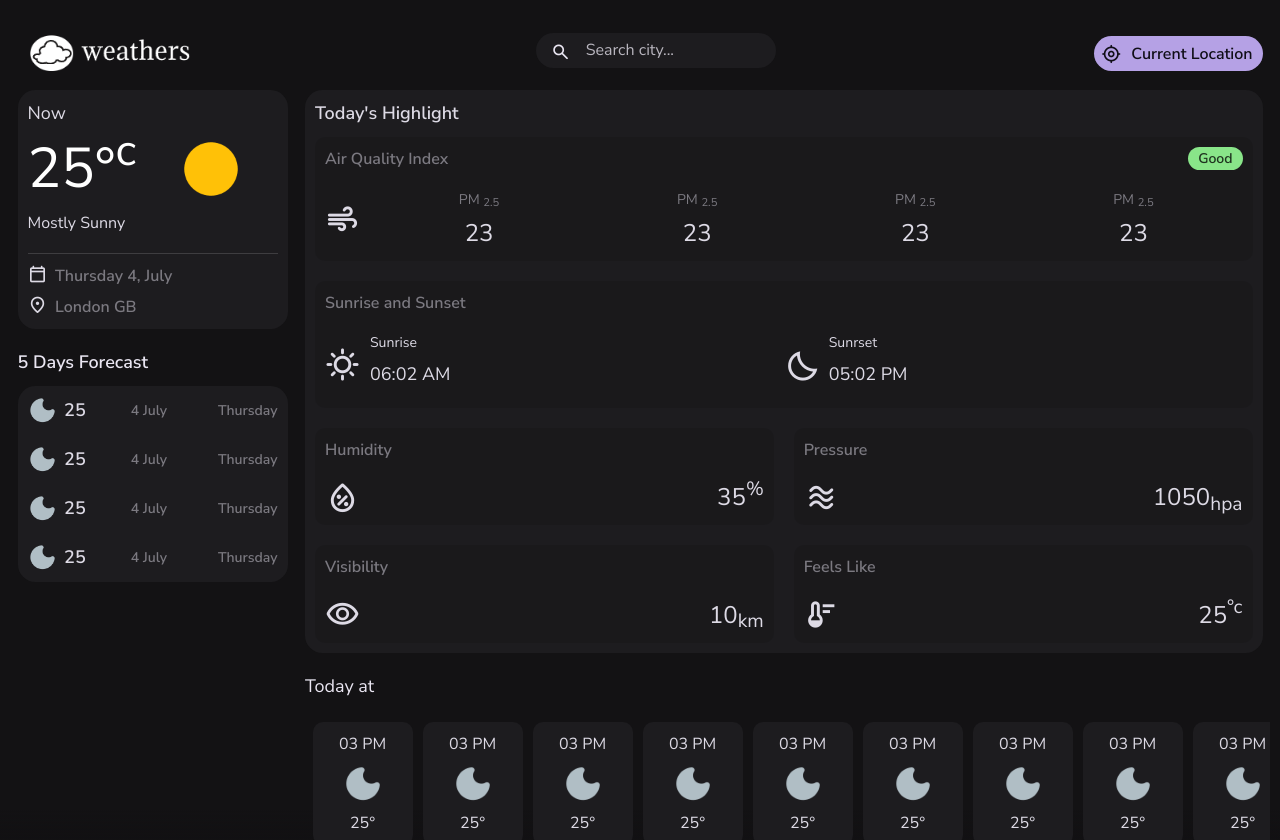
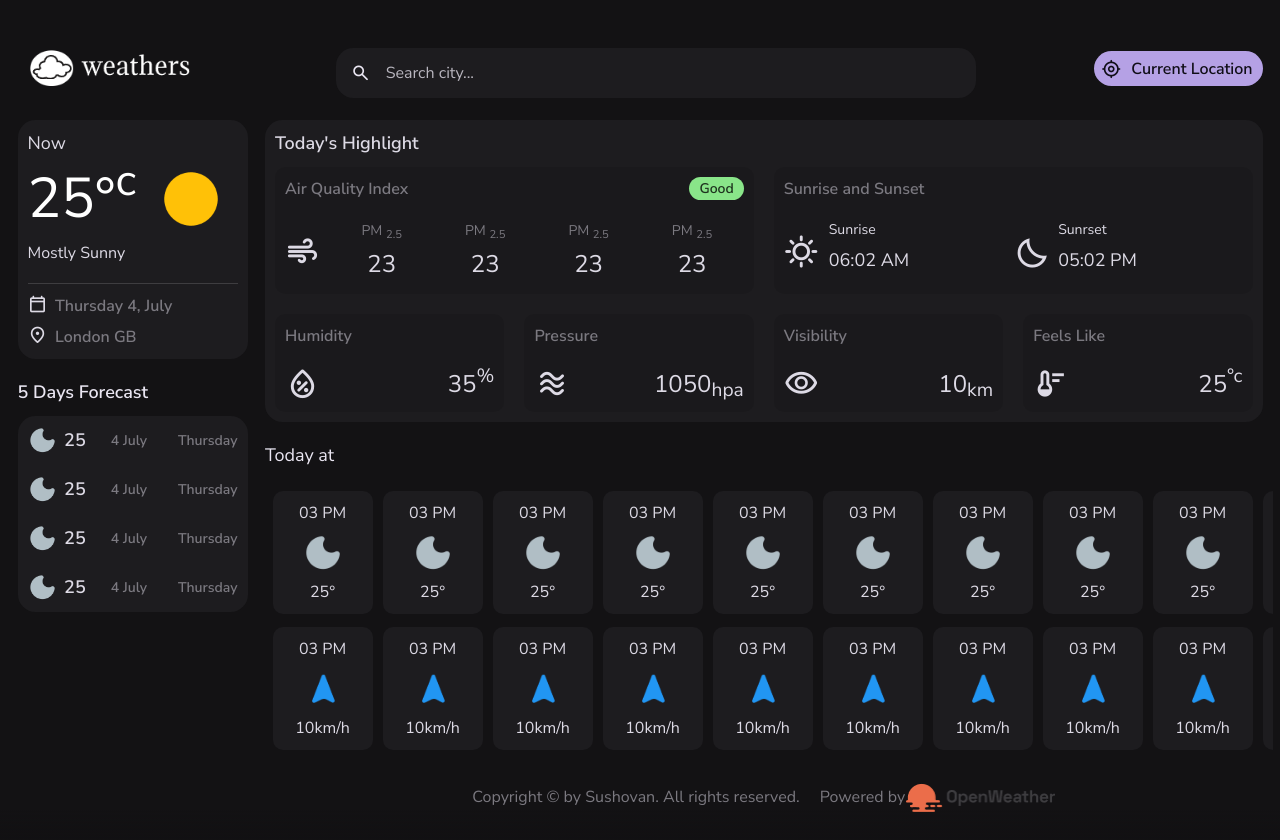
Before and after one commit to Ghosh-95/weather-app-react-tailwind, a React (Vite) app: page / in a window 1280 px wide. Built offline with nearby package versions, Linux system fonts and the light colour scheme.

Commit message:
fix: fising styling - 2

```diff
--- a/src/App.jsx
+++ b/src/App.jsx
@@ -8,11 +8,11 @@ function App() {
     return (
         <>
             <Header />
-            <main className="md:h-[calc(100vh-5rem)] h-[calc(100svh-6rem)]">
+            <main className="md:h-[calc(100vh-5rem)] h-[calc(100svh-6rem)] lg:h-[calc(100vh-8rem)]">
 
                 {/* change the grid cols if any error occurred */}
                 <article
-                    className="container relative grid gap-6 grid-cols-[minmax(0,1fr)] md:pt-0 md:grid-cols-[27rem_minmax(0,1fr)] md:gap-7 items-start h-full overflow-y-auto before:content-[''] before:absolute before:bottom-0 before:left-0 before:h-[3rem] before:w-full before:pointer-events-none before:bg-gradient-1 before:-z-[1]">
+                    className="container relative grid gap-6 grid-cols-[minmax(0,1fr)] md:pt-0 md:grid-cols-[27rem_minmax(0,1fr)] lg:grid-cols-[23rem_minmax(0,1fr)] md:gap-7 items-start h-full overflow-y-auto before:content-[''] before:absolute before:bottom-0 before:left-0 before:h-[3rem] before:w-full before:pointer-events-none before:bg-gradient-1 before:-z-[1]">
 
                     <ContentLeft />
                     <ContentRight />
--- a/src/componenets/ContentRight.jsx
+++ b/src/componenets/ContentRight.jsx
@@ -4,7 +4,7 @@ import HourlyForecast from "./HourlyForecast";
 
 export default function ContentRight() {
     return (
-        <div>
+        <div className="">
             <Highlight />
 
             <HourlyForecast />
--- a/src/componenets/Header.jsx
+++ b/src/componenets/Header.jsx
@@ -5,7 +5,7 @@ export default function Header() {
     const [searching, setSearching] = useState(false);
 
     return (
-        <header className="lg:relative lg:h-[9rem] lg:top-0">
+        <header className="lg:h-[12rem] lg:relative lg:z-[4] lg:top-0">
             <div className="container lg:h-full lg:pb-0 flex justify-between items-center">
                 <a href="#">
                     <img
@@ -14,11 +14,11 @@ export default function Header() {
                 </a>
 
                 {/* data search view */}
-                <div className={`fixed left-0 top-0 w-full h-[100svh] md:h-[100vh] bg-surface text-surfaceOn z-10 ${isSearrchViewActive ? 'search-view-clip-active' : 'search-view-clip'} lg:[all:unset] search-view`}>
+                <div className={`fixed left-0 top-0 w-full h-[100svh] md:h-[100vh] lg: bg-surface text-surfaceOn z-[4] ${isSearrchViewActive ? 'search-view-clip-active' : 'search-view-clip'} lg:[all:unset] lg:z-50 search-view`}>
                     {/* search wrapper */}
                     <form action=""
                         id="search-field"
-                        className={`relative border-b border-outline border-solid lg:border-none search-loader ${searching ? 'before:block' : 'before:hidden'} mb-3`}>
+                        className={`relative border-b border-outline border-solid lg:border-none search-loader ${searching ? 'before:block' : 'before:hidden'} mb-3 lg:w-[50vw] lg:h-14 lg:rounded-28`}>
 
                         <label htmlFor="search-bar">
                             <input
@@ -27,23 +27,26 @@ export default function Header() {
                                 onKeyUp={() => setTimeout(() => {
                                     setSearching(false);
                                 }, 500)}
-
-                                className="h-20 leading-[5rem] pl-[5rem] pr-4 placeholder:text-surfaceVariantOn-2 search lg:bg-surface lg:h-14 lg:rounded-28"
+                                onClick={() => setSearchViewActive(true)}
+                                className="h-20 leading-[5rem] pl-[5rem] pr-4 placeholder:text-surfaceVariantOn-2 search lg:bg-surface lg:rounded-28"
                                 autoComplete="off" />
 
-                            <span className={`m-icon hidden lg:block absolute top-[1.9rem] -translate-x-1/2 -translate-y-1/2 left-[2.5rem]`}>search</span>
+                            <span className={`m-icon hidden lg:block absolute top-[2.5rem] -translate-x-1/2 -translate-y-1/2 left-[2.5rem]`}>search</span>
                         </label>
 
                         <button className="icon-btn lg:hidden bg-transparent leading-icon has-state absolute -top-[2.3rem] -translate-x-1/2 -translate-y-1/2 left-[2.5rem]" aria-label="close-search"
-                            onClick={() => setSearchViewActive(false)}>
+                            onClick={(e) => {
+                                e.preventDefault();
+                                setSearchViewActive(false);
+                            }}>
                             <span className="m-icon lg:block">arrow_back</span>
                         </button>
                     </form>
 
                     {/* search result, data-search-result */}
-                    <div className={`${isSearrchViewActive ? 'lg:block' : 'lg-hidden'} search-result`}>
+                    <div className={`${setSearchViewActive ? 'lg:block' : 'lg:hidden'} search-result`}>
                         {/* view list, data-search-list */}
-                        <ul className="pt-2 pb-4 lg:bg-surface large-view-list z-[99999999]">
+                        <ul className="pt-2 pb-4 lg:bg-surface large-view-list">
                             {/* view-item */}
                             <li className="relative h-[5.2rem] flex justify-start items-center gap-4 pl-4 pr-6 mb-8">
                                 {/* icon */}
@@ -58,7 +61,22 @@ export default function Header() {
                                 </div>
 
                                 {/* data-search-toggler */}
-                                <a href="#" id="item-link" className="has-state"></a>
+                                <a href="#" className="has-state item-link"></a>
+                            </li>
+                            <li className="relative h-[5.2rem] flex justify-start items-center gap-4 pl-4 pr-6 mb-8">
+                                {/* icon */}
+                                <span className="m-icon text-surfaceVariantOn">location_on</span>
+
+                                <div>
+                                    {/* title */}
+                                    <p>London</p>
+
+                                    {/* subtitle */}
+                                    <p className="text-surfaceVariantOn">State of London, GB</p>
+                                </div>
+
+                                {/* data-search-toggler */}
+                                <a href="#" className="has-state item-link"></a>
                             </li>
                         </ul>
                     </div>
@@ -68,7 +86,10 @@ export default function Header() {
                 {/* header-actions */}
                 <div className="flex justify-between items-center md:gap-6 gap-4">
                     {/* data-search-toggler */}
-                    <button onClick={() => setSearchViewActive(true)} className="icon-btn lg:hidden bg-white-alpha-8 has-state">
+                    <button onClick={(e) => {
+                        e.preventDefault();
+                        setSearchViewActive(true);
+                    }} className="icon-btn lg:hidden bg-white-alpha-8 has-state">
                         <span className="m-icon">search</span>
                     </button>
 
--- a/src/componenets/Highlight.jsx
+++ b/src/componenets/Highlight.jsx
@@ -16,13 +16,13 @@ function HighlightCards({ type, icon, value, unit, position }) {
 
 export default function Highlight() {
     return (
-        <section className="highlights mb-8" aria-labelledby="highlight-label">
+        <section className="highlights mb-8 lg:relative lg:-z-10" aria-labelledby="highlight-label">
             <div className="card bg-surface card-lg">
 
                 <h2 className="text-title-2 md:mb-4 font-semiBold" id="highlight-label">Today's Highlight</h2>
 
                 {/* highlight list */}
-                <article className="grid gap-8 md:grid-cols-[1fr_1fr]">
+                <article className="grid gap-8 md:grid-cols-[1fr_1fr] lg:grid-cols-4">
                     {/* highlight card, one */}
                     <div className="card card-sm relative bg-black-alpha-10 md:col-span-2">
                         <h3 className="text-title-3 mb-7 font-semiBold text-surfaceVariantOn">Air Quality Index</h3>
--- a/src/componenets/HourlyForecast.jsx
+++ b/src/componenets/HourlyForecast.jsx
@@ -1,6 +1,6 @@
 function SliderListTemp({ time, img, value }) {
     return (
-        <li className="min-w-28 md:min-w-40 flex-grow flex-shrink basis-full">
+        <li className="min-w-32 md:min-w-40 flex-grow flex-shrink basis-full">
             <div className="card card-sm bg-surface text-center">
                 <p className="text-body-3">{time}</p>
 
@@ -16,7 +16,7 @@ function SliderListTemp({ time, img, value }) {
 
 function SliderListWind({ time, img, value }) {
     return (
-        <li className="min-w-28 md:min-w-40 flex-[1_1_100%]">
+        <li className="min-w-32 md:min-w-40 flex-[1_1_100%]">
             <div className="card card-sm bg-surface text-center">
                 <p className="text-body-3">{time}</p>
 
@@ -37,7 +37,7 @@ export default function HourlyForecast() {
             <h2 className="text-title-2 md:mb-4">Today at</h2>
 
             {/* slider-container */}
-            <div className="-mx-4 md:ml-3 overflow-x-auto sd-container w-full">
+            <div className="-mx-4 md:ml-3 overflow-x-auto sd-container">
 
                 {/* slider-list, data-temp */}
                 <ul className="flex gap-4 md:before:hidden md:after:min-w-3 after:content-[''] after:min-w-1 before:content-[''] before:min-w-1 my-5">
--- a/src/index.css
+++ b/src/index.css
@@ -119,10 +119,10 @@ body {
     transition: 0.1s ease;
 }
 
-#item-link {
-    box-shadow: none;
+.item-link {
     position: absolute;
     inset: 0;
+    box-shadow: none;
 }
 
 @layer components {
@@ -151,7 +151,7 @@ body {
     }
 
     .has-state {
-        @apply relative hover:shadow-shadow-1 focus:shadow-none focus-visible:shadow-none;
+        @apply relative hover:shadow-shadow-1 h-full focus:shadow-none focus-visible:shadow-none;
     }
 
     .has-state::before {
@@ -246,7 +246,19 @@ body {
         .m-icon {
             font-size: 3rem;
         }
+    }
 
+    @media (min-width: 1200px) {
+
+        .search-view-clip,
+        .search-view {
+            all: unset;
+            position: relative;
+            width: 32rem;
+            animation: none;
+        }
+
+        .search-result,
         .search-view:not(:focus-within) .search-result {
             display: none;
         }
@@ -271,7 +283,7 @@ body {
         }
 
         .large-view-list::-webkit-scrollbar-button {
-            width: 20px;
+            width: 12px;
         }
 
         .search-view:is(:hover, :has(.large-view-list):hover) {
```
